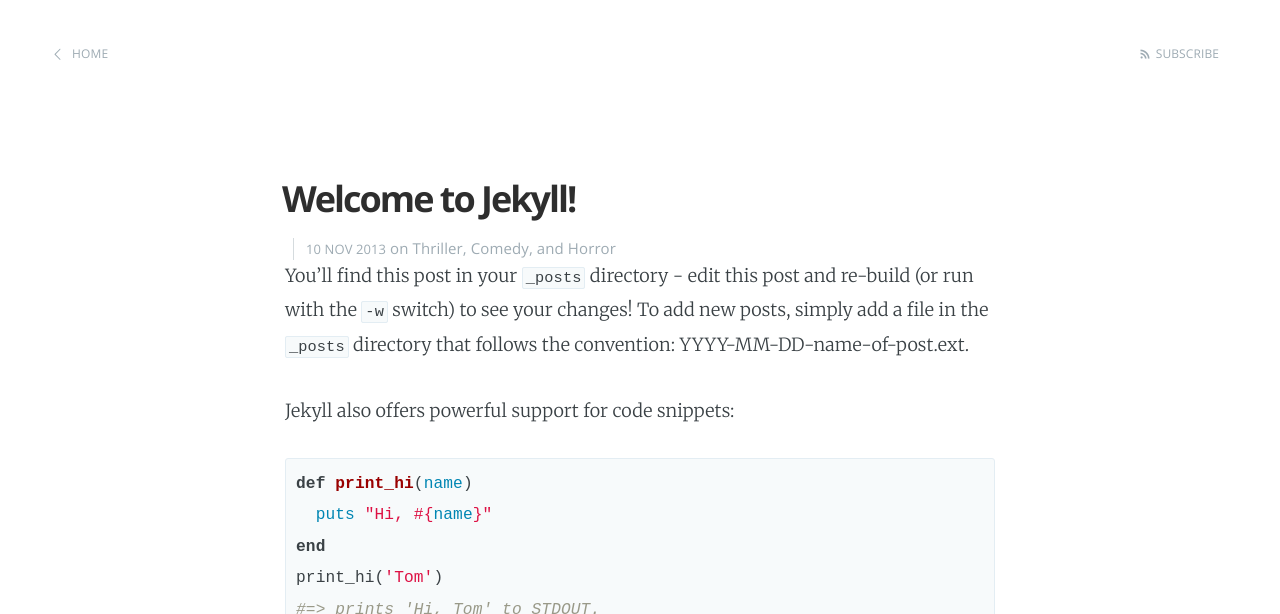
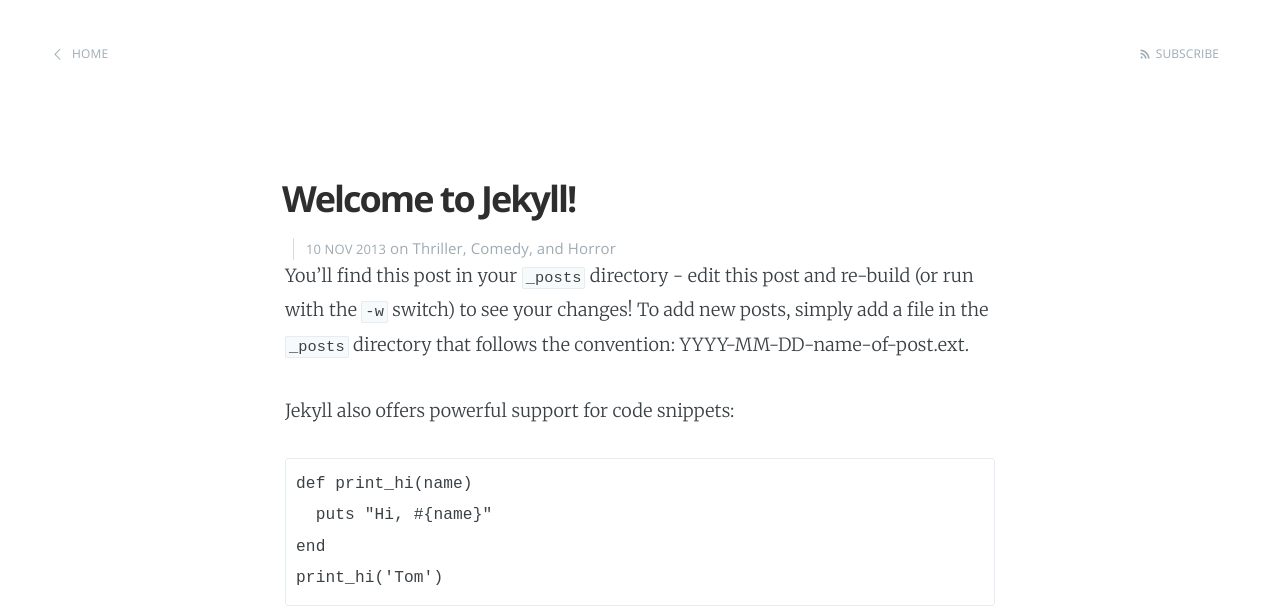
Before and after one commit to joesdesk/joesdesk.github.io, a Jekyll site: the page built from _posts/2017-09-29-newfile.md, in a window 1280 px wide. Shown: the top 614 px of the page. Built offline with Jekyll 4.4.1, drawn with Linux system fonts in a browser that asks for light colours; grey boxes are pictures that could not be loaded.

````diff
--- a/_posts/2013-11-10-welcome-to-jekyll.md
+++ b/_posts/2017-09-29-newfile.md
@@ -10,15 +10,11 @@ To add new posts, simply add a file in the `_posts` directory that follows the c
 
 Jekyll also offers powerful support for code snippets:
 
-{% highlight ruby %}
+```
 def print_hi(name)
   puts "Hi, #{name}"
 end
 print_hi('Tom')
-#=> prints 'Hi, Tom' to STDOUT.
-{% endhighlight %}
+```
 
-Check out the [Jekyll docs][jekyll] for more info on how to get the most out of Jekyll. File all bugs/feature requests at [Jekyll's GitHub repo][jekyll-gh].
-
-[jekyll-gh]: https://github.com/mojombo/jekyll
-[jekyll]:    http://jekyllrb.com
+Check out the ![Jekyll docs](http://jekyllrb.com) for more info on how to get the most out of Jekyll. File all bugs/feature requests at [Jekyll's GitHub repo](https://github.com/mojombo/jekyll).
````
